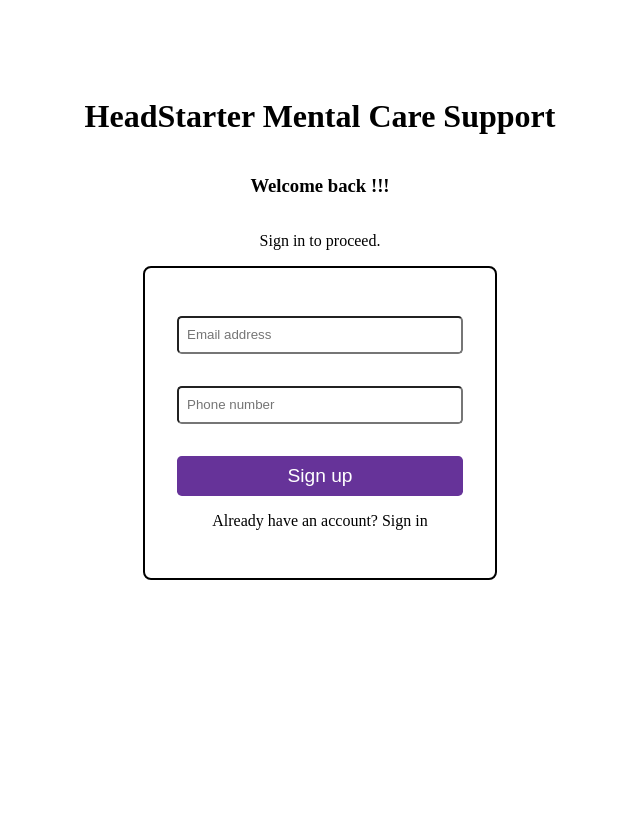
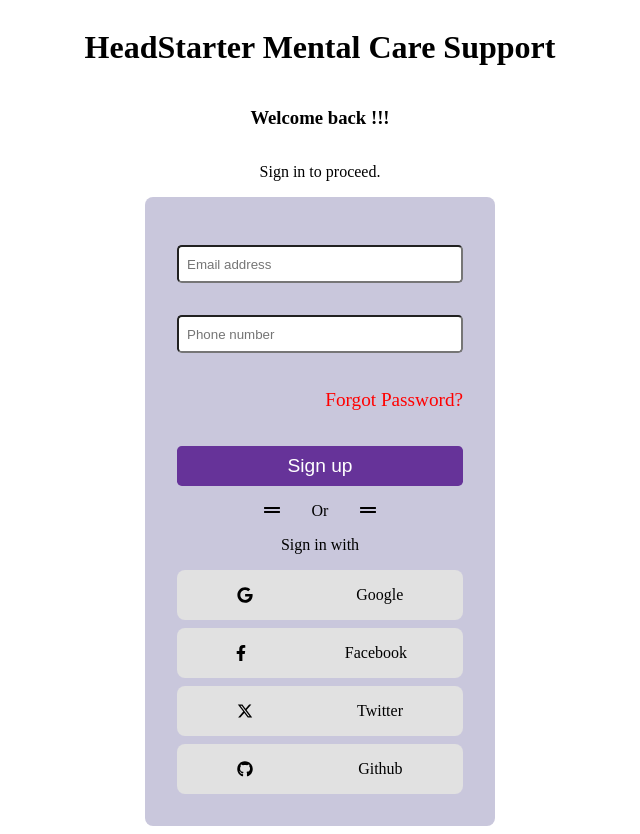
Before and after one commit to JulieWilly/customer-support_AI, a Next.js app: page /Sign_in in a window 1280 px wide. Shown: the whole page, without its empty margins (320-960 px from the left). Before the commit the page ends 800 px from the top, so only its background shows below. Built offline with nearby package versions, Linux system fonts and the light colour scheme.

Commit message:
complete sign in and sign up pages, added firebase for authentication

```diff
--- a/app/Sign_in/page.jsx
+++ b/app/Sign_in/page.jsx
@@ -1,7 +1,21 @@
-import React from 'react';
+'use client'
+
+import React, { useState } from 'react';
 import '../Sign_up/auth.css'
+import { FaGoogle } from "react-icons/fa";
+import { FaFacebookF } from "react-icons/fa";
+import { FaXTwitter } from "react-icons/fa6";
+import { FaGithub } from "react-icons/fa";
+import { FaGripLines } from "react-icons/fa";
 
 const page = () => {
+  const [email, setEmail] = useState('')
+  const [password, setPassword] = useState('')
+
+const login = () => {
+
+}
+
     return (
       <div className="signUpSect">
         <h1>HeadStarter Mental Care Support</h1>
@@ -9,11 +23,21 @@ const page = () => {
         <p>Sign in to proceed.</p>
         <div className="sign_up">
           <form action="">
-            <input type="text " placeholder="Email address" />
-            <input type="number " placeholder="Phone number" />
-
-            <button>Sign up</button>
-            <p>Already have an account? Sign in</p>
+            <input type="email" value={email}  onChange={(e) => setEmail(e.target.value)} placeholder="Email address" />
+            <input type="number" value={password} onChange={(e) => setPassword(e.target.value)} placeholder="Phone number" />
+            <p className='forgotPassword'>Forgot Password?</p>
+            <button onClick={login()}>Sign up</button>
+            <div className="lines">
+              {<FaGripLines className="length" />} Or{" "}
+              {<FaGripLines className="length" />}
+            </div>
+            <p>Sign in with</p>
+            <div className="socials">
+              <div className="account">{<FaGoogle />} Google</div>
+              <div className="account">{<FaFacebookF />} Facebook</div>
+              <div className="account">{<FaXTwitter />} Twitter</div>
+              <div className="account">{<FaGithub />} Github</div>
+            </div>
           </form>
         </div>
       </div>
--- a/app/Sign_up/auth.css
+++ b/app/Sign_up/auth.css
@@ -1,7 +1,6 @@
 .signUpSect{
     display: flex;
     align-items: center;
-    height: 80vh;
     justify-content: center;
     flex-direction: column;
 }
@@ -12,7 +11,7 @@
 
 .sign_up form{
     padding: 2rem;
-    border: 2px solid black;
+    background-color: #C9C7DC;
     display: flex;
     align-items: center;
     flex-direction: column;
@@ -39,3 +38,46 @@ padding-inline-start: .5rem;
     border-radius: .3rem;
     background-color: rebeccapurple;
 }
+
+.sign_up form .forgotPassword{
+    width: 100%;
+    text-align:right;
+    padding: 0;
+    color: red;
+    font-size: 1.2rem;
+}
+
+.lines{
+    display: flex;
+    width: 50%;
+    margin-top: 1rem;
+    justify-content: center;
+    gap: 2rem;
+}
+
+
+.socials{
+    width: 100%;
+    display: grid;
+    flex-direction: row;
+    flex-wrap: wrap;
+    gap: .5rem;
+}
+
+.socials .account {
+    padding: .5rem 1rem ;
+    display:flex;
+    flex-direction: row;
+    gap: 1rem;
+    background-color:#E1E1E1;
+    max-width: 100%;
+    align-items: center;
+    padding: 1rem;
+    justify-content: space-around;
+    border-radius: .5rem;
+}
+
+.socials .account:hover{
+    background-color:#663399;
+    color: white;
+}
--- a/package.json
+++ b/package.json
@@ -11,12 +11,14 @@
   "dependencies": {
     "@emotion/react": "^11.13.0",
     "@emotion/styled": "^11.13.0",
+    "@firebase/firestore": "^4.6.5",
     "@mui/material": "^5.16.7",
     "dotenv": "^16.4.5",
     "next": "14.2.5",
     "openai": "^4.55.4",
     "react": "^18",
-    "react-dom": "^18"
+    "react-dom": "^18",
+    "react-icons": "^5.2.1"
   },
   "devDependencies": {
     "eslint": "^8",
```
Also changed, not shown: 1 other file (tests, documents, lock files or other folders).
